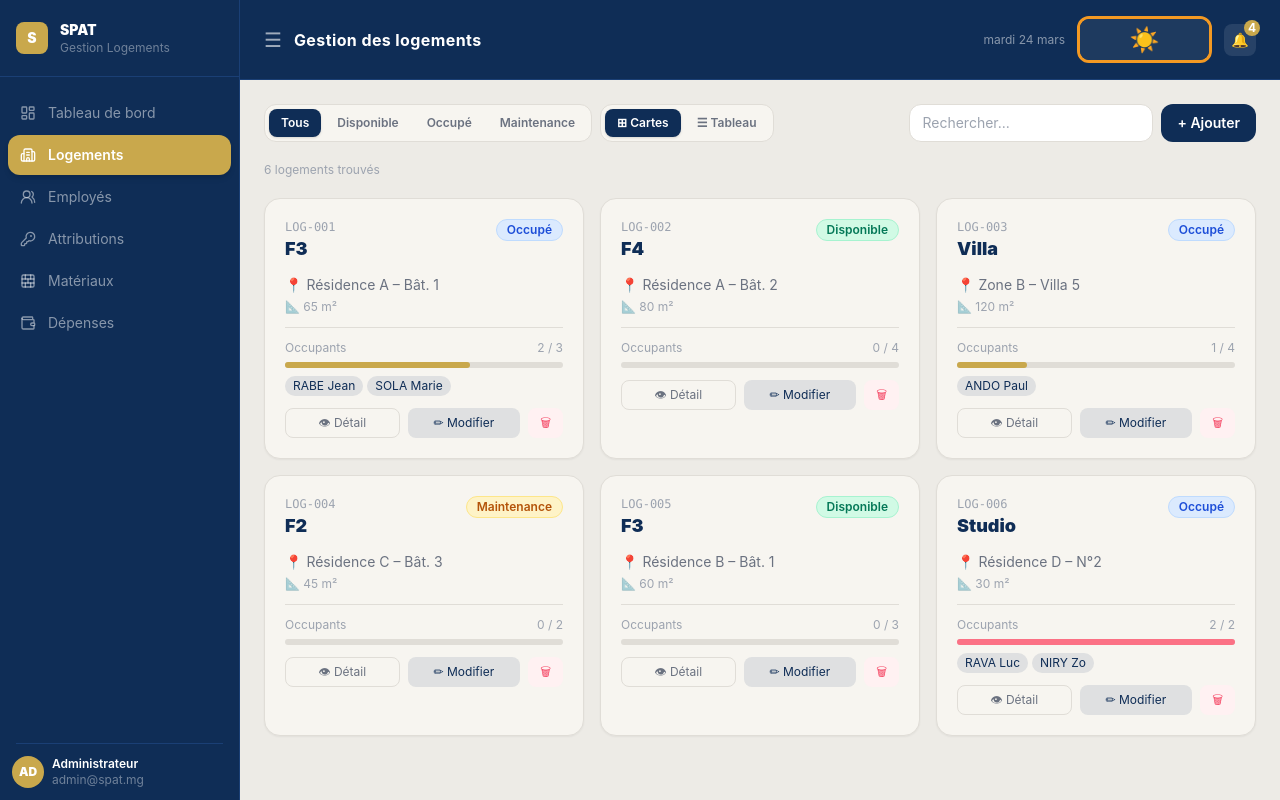
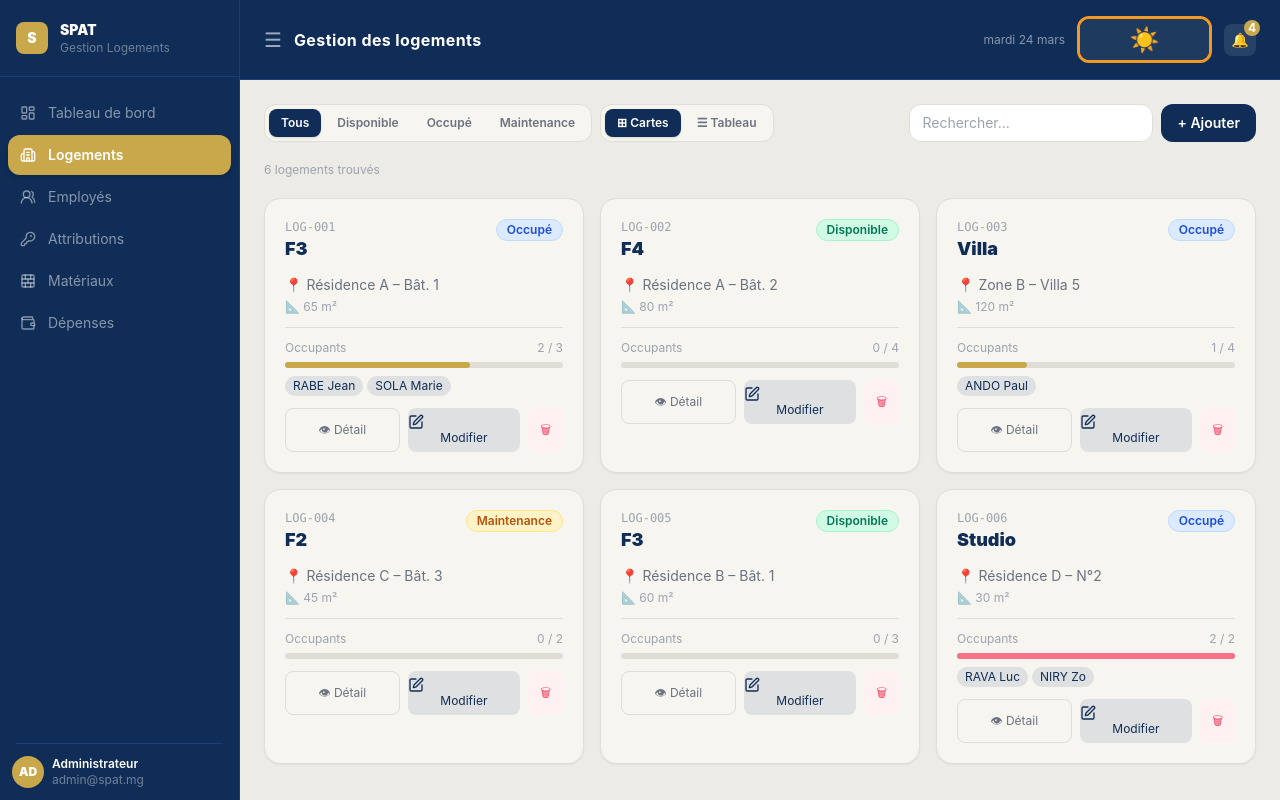
Before and after one commit to Neveets-chris/spat-app, a React (Create React App) app: page / in a window 1280 px wide. Both pictures are taken after a click on the button "Logements". Built offline with nearby package versions, Linux system fonts and the light colour scheme.

Commit message:
others icon

```diff
--- a/src/pages/Logements.jsx
+++ b/src/pages/Logements.jsx
@@ -1,5 +1,6 @@
 import { useState } from "react";
 import StatutBadge from "../components/StatutBadge";
+import { SquarePen } from "lucide-react";
 
 const LOGEMENTS = [
   { id: "LOG-001", type: "F3",    localisation: "Résidence A – Bât. 1", statut: "Occupé",      occupants: ["RABE Jean", "SOLA Marie"], capacite: 3, superficie: 65 },
@@ -285,7 +286,9 @@ export default function Logements() {
                 </button>
                 <button onClick={() => setFormData(l)}
                   className="flex-1 text-xs bg-[#0F2D56]/10 dark:bg-gray-700 text-[#0F2D56] dark:text-gray-300 py-1.5 rounded-lg hover:bg-[#0F2D56]/20 transition">
-                  ✏ Modifier
+
+                    <SquarePen className=" w-4 h-4"/>
+                  Modifier
                 </button>
                 <button onClick={() => handleDelete(l.id)}
                   className="text-xs bg-rose-50 dark:bg-rose-900/20 text-rose-500 px-3 py-1.5 rounded-lg hover:bg-rose-100 transition">
```
